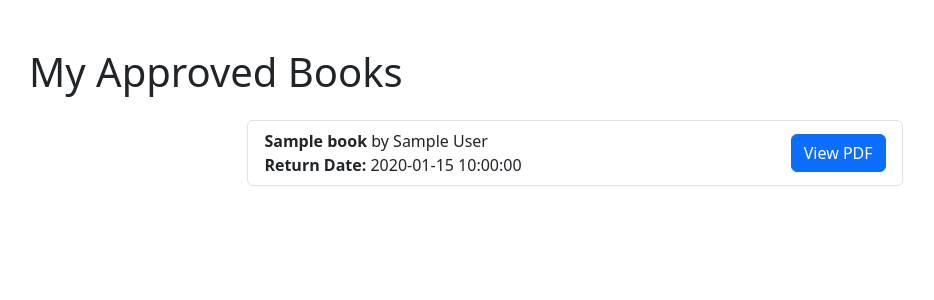
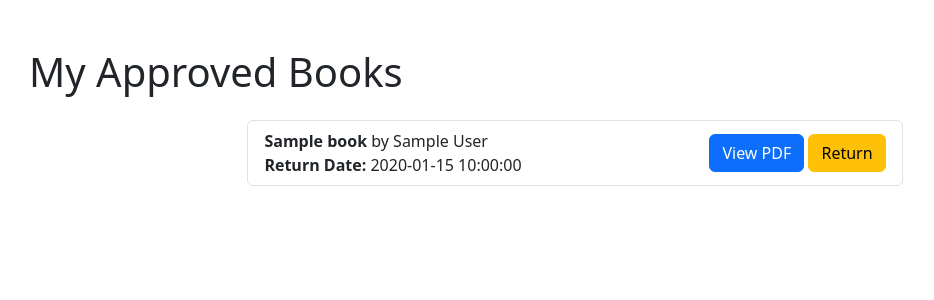
Before and after one commit to Vats-Dev/MAD1-Project, a Flask app: page /mybooks in a window 1280 px wide. Shown: the part 56-356 px from the top of the page, without its empty margins (65-999 px from the left). Run offline with Flask 3, Linux system fonts and the light colour scheme; the visitor is signed in with stand-in values (Sample User, id 1); tables that the repository leaves empty hold one stand-in row (values such as "Sample post").

Commit message:
Added return button for user

```diff
--- a/routes.py
+++ b/routes.py
@@ -579,3 +579,26 @@ def analytics():
     books_issued_per_section = [len(section.books) for section in sections]
 
     return jsonify(section_names=section_names, books_issued_per_section=books_issued_per_section)
+
+@app.route('/return_book/<int:book_id>', methods=['POST'])
+@auth_required
+def return_book(book_id):
+    current_user = User.query.get(session['user_id'])
+    book = Book.query.get(book_id)
+    if book:
+        if book in current_user.books_issued:
+            for request in current_user.book_requests:
+                if request.book_id == book_id and request.is_active:
+                    request.is_active = False
+                    request.is_approved = False
+                    db.session.commit()
+                    current_user.books_issued.remove(book)
+                    db.session.commit()
+                    flash('Book returned successfully.')
+                    return redirect(url_for('my_books'))
+            flash("You don't have an active request for this book.")
+        else:
+            flash("You don't have access to return this book.")
+    else:
+        flash('Book not found')
+    return redirect(url_for('my_books'))
--- a/templates/mybooks.html
+++ b/templates/mybooks.html
@@ -13,6 +13,9 @@
                 </div>
                 <div class="action">
                     <a href="{{ url_for('view_pdf', book_id=book.id) }}" class="btn btn-primary">View PDF</a>
+                    <form action="{{ url_for('return_book', book_id=book.id) }}" method="POST" class="d-inline">
+                        <button type="submit" class="btn btn-warning">Return</button>
+                    </form>
                 </div>
             </li>
             {% endfor %}
```
